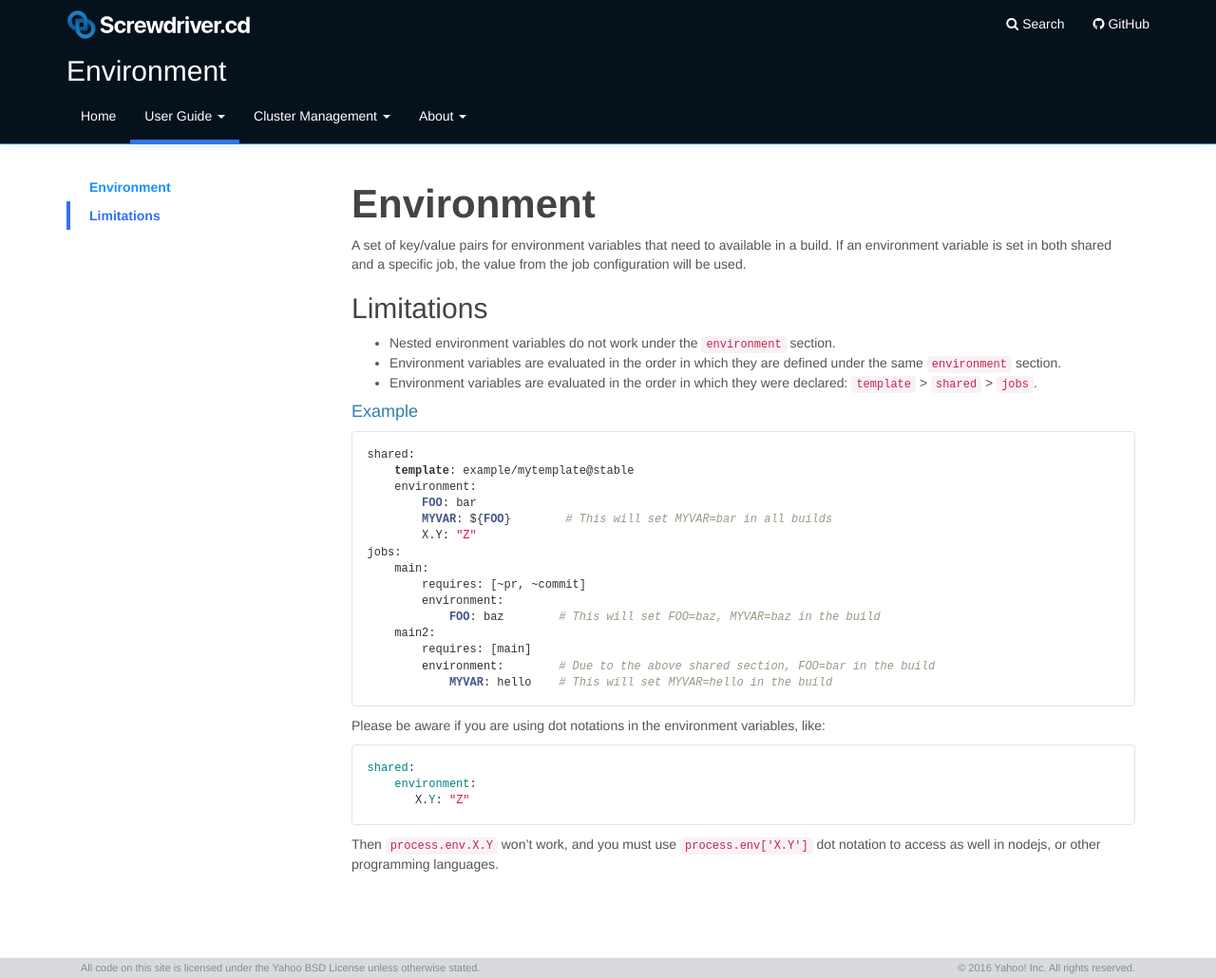
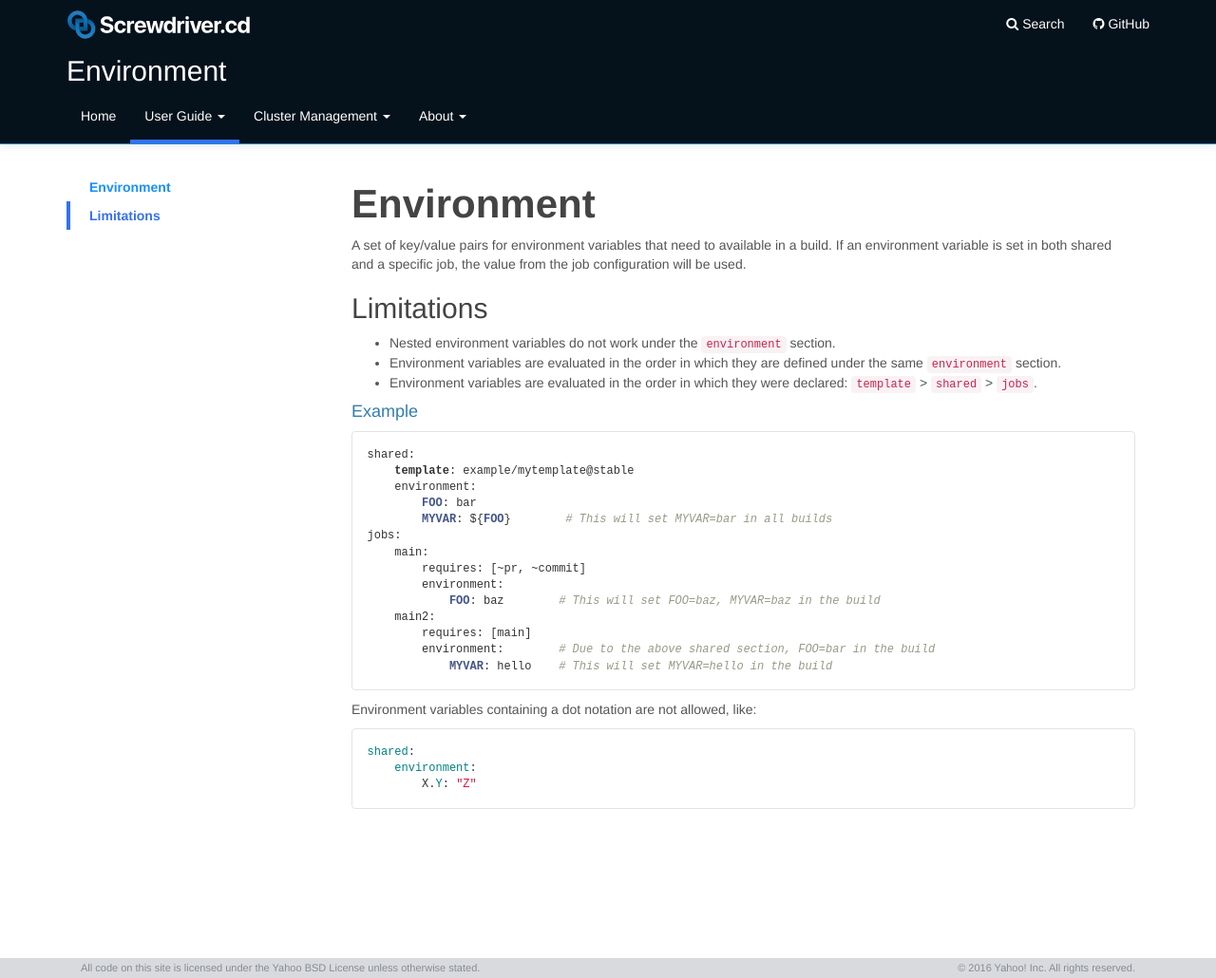
Before and after one commit to screwdriver-cd/guide, a Jekyll site: the page built from docs/user-guide/configuration/environment.md, in a window 1280 px wide and 1030 px high. Shown: the whole window at 95% size. Built offline with Jekyll 4.4.1, drawn with Linux system fonts in a browser that asks for light colours.

Commit message:
Update environment.md

````diff
--- a/docs/user-guide/configuration/environment.md
+++ b/docs/user-guide/configuration/environment.md
@@ -25,7 +25,6 @@ shared:
     environment:
         FOO: bar
         MYVAR: ${FOO}        # This will set MYVAR=bar in all builds
-        X.Y: "Z"
 jobs:
     main:
         requires: [~pr, ~commit]
@@ -37,12 +36,10 @@ jobs:
             MYVAR: hello    # This will set MYVAR=hello in the build
 ```
 
-Please be aware if you are using dot notations in the environment variables, like:
+Environment variables containing a dot notation are not allowed, like:
 
 ```yaml
 shared:
     environment:
-       X.Y: "Z"
+        X.Y: "Z"
 ```
-
-Then `process.env.X.Y` won't work, and you must use `process.env['X.Y']` dot notation to access as well in nodejs, or other programming languages.
````
